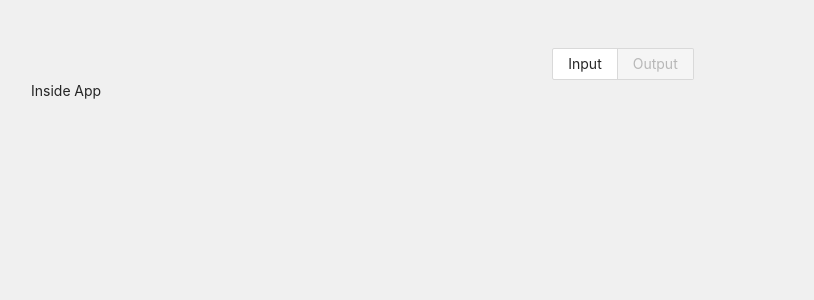
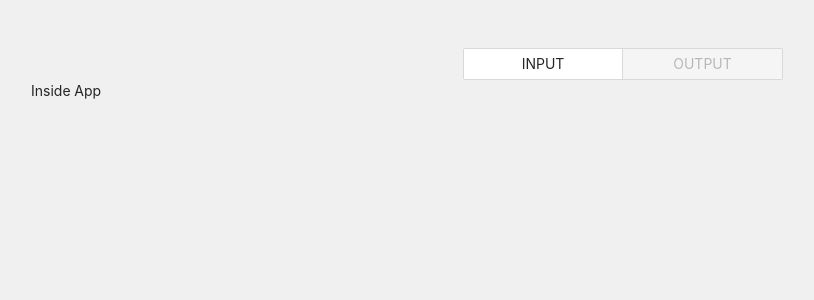
Before and after one commit to GBarkhatov/20-12-13-gbarkhatov-datameister, a React (Create React App) app: page / in a window 1280 px wide. Shown: the top 300 px of the page, without its empty margins (17-831 px from the left). Built offline with nearby package versions, Linux system fonts and the light colour scheme.

Commit message:
increased button size

```diff
--- a/src/App.js
+++ b/src/App.js
@@ -13,6 +13,17 @@ const Component = styled.div`
 const ButtonsWrapper = styled.div`
   display: flex;
   justify-content: center;
+
+  & > div {
+    display: flex;
+  }
+
+  & > div > label {
+    flex: 1;
+    width: 100%;
+    min-width: 10rem;
+    text-align: center;
+  }
 `
 
 const App = () => {
@@ -22,9 +33,9 @@ const App = () => {
     <Component>
       <ButtonsWrapper>
         <Radio.Group>
-          <Radio.Button value='small'>Input</Radio.Button>
+          <Radio.Button value='small'>INPUT</Radio.Button>
           <Radio.Button value='default' disabled>
-            Output
+            OUTPUT
           </Radio.Button>
         </Radio.Group>
       </ButtonsWrapper>
```
